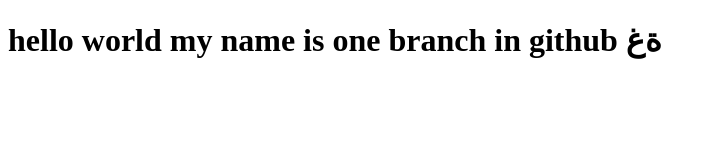
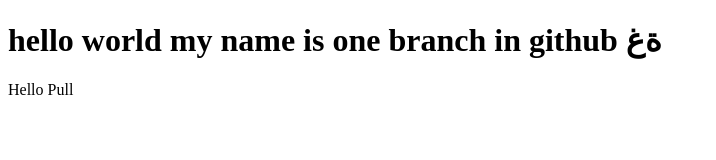
Before and after one commit to Ahmed77NadimMashta/Repo1, a plain HTML site: page index.html in a window 1280 px wide. Shown: the whole page, without its empty margins (0-716 px from the left). Drawn offline with Linux system fonts and the light colour scheme.

Commit message:
Update index.html

```diff
--- a/index.html
+++ b/index.html
@@ -7,5 +7,6 @@
 </head>
 <body>
     <h1>hello world my name is one branch in github ةغ </h1>
+    <div> Hello Pull </div>
 </body>
 </html>
```
